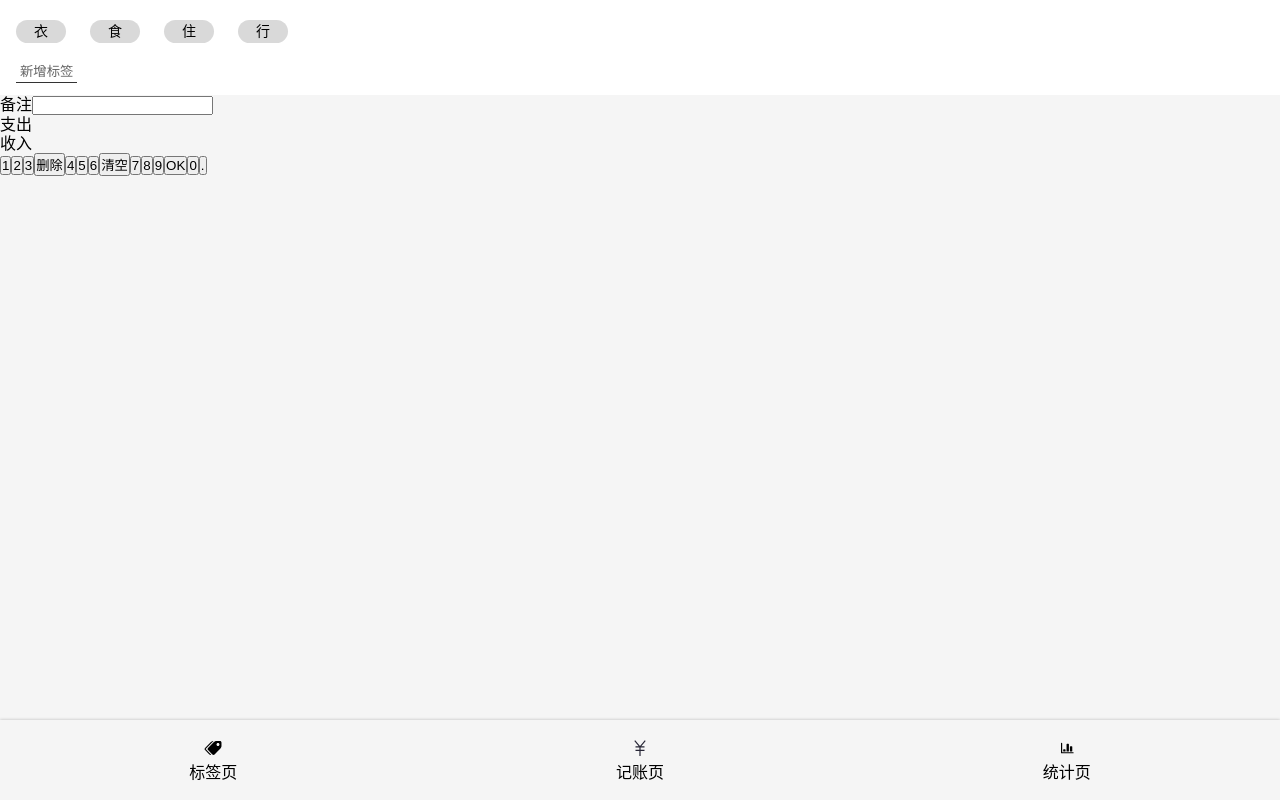
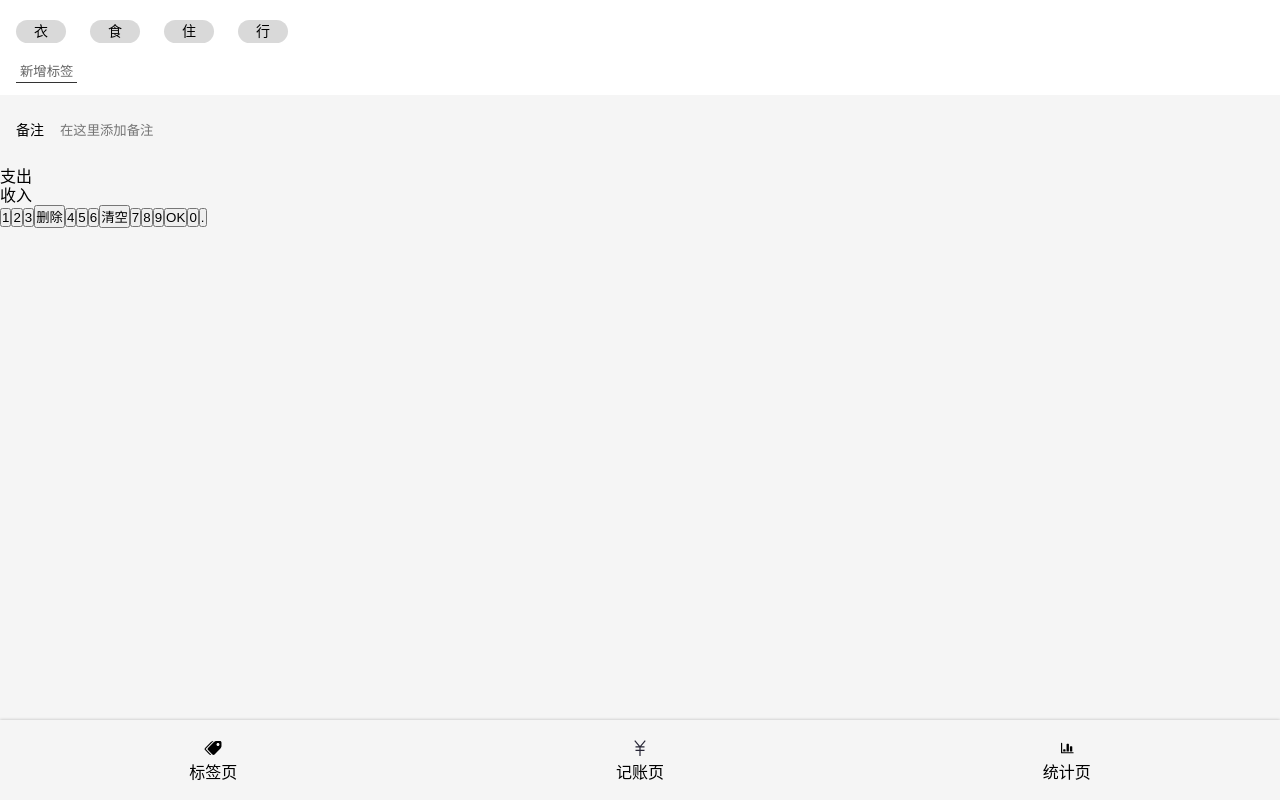
Before and after one commit to zhouzhaoyuan/project-wangcai, a React app: page /#/ in a window 1280 px wide. Built offline with nearby package versions, Linux system fonts and the light colour scheme.

Commit message:
Money.tsx 的TaNotection UI 完成

```diff
--- a/src/index.scss
+++ b/src/index.scss
@@ -25,3 +25,6 @@
   width: 1em;
   height: 1em;
 }
+:focus{
+  outline: none;
+}
--- a/src/views/Money.tsx
+++ b/src/views/Money.tsx
@@ -27,6 +27,26 @@
 
 `
 const NoteSection = styled.section`
+  background: #f5f5f5;
+  padding: 0 16px;
+  font-size: 14px;
+  >label{
+    display: flex;
+    align-items: center;
+    >span{
+      margin-right: 16px;
+      white-space: nowrap;
+
+    }
+    >input{
+      display: block;
+      width: 100%;
+      height: 72px;
+      background: none;
+      border: none;
+    }
+  }
+
 `
 const CategorySection = styled.section`
 `
@@ -47,7 +67,7 @@
       <NoteSection>
         <label>
           <span>备注</span>
-          <input type="text"/>
+          <input type="text" placeholder="在这里添加备注"/>
         </label>
       </NoteSection>
       <CategorySection>
```
